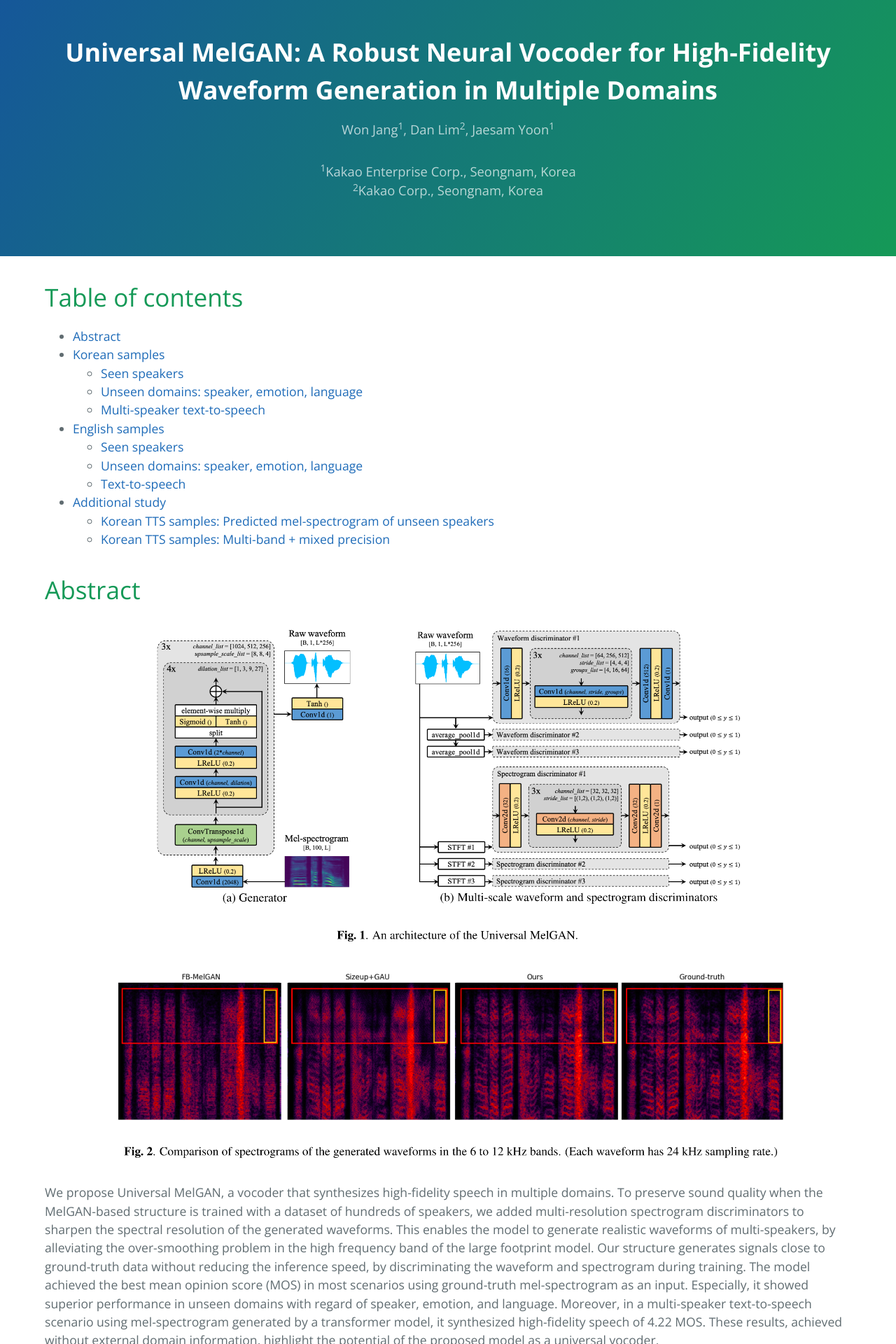
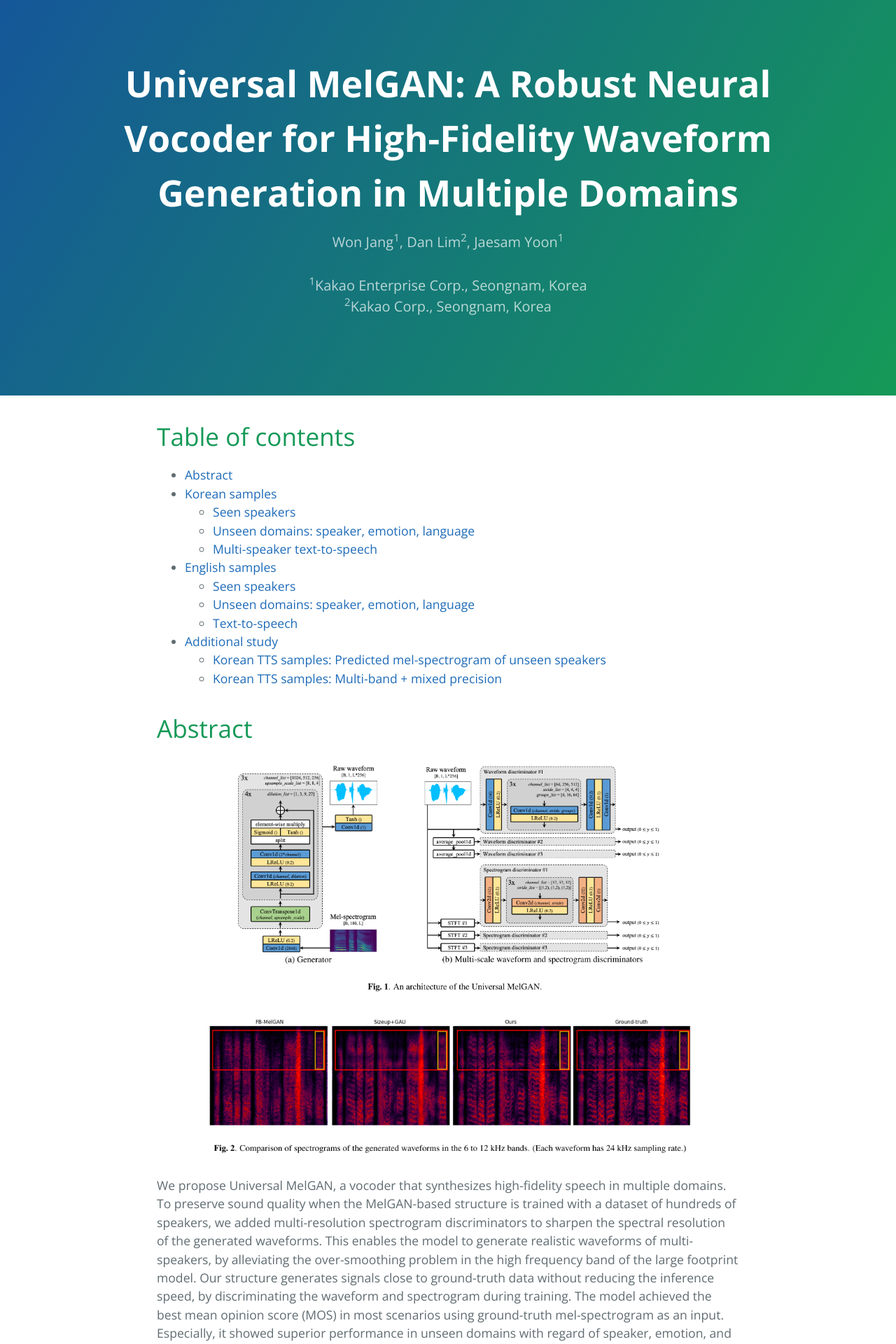
Before and after one commit to kallavinka8045/icassp2021, a Jekyll site: the page built from index.md, in a window 1280 px wide. Shown: the top 1920 px of the page at 70% size. Built offline with Jekyll 4.4.1, drawn with Linux system fonts in a browser that asks for light colours; our own code applies the rules of GitHub Pages for plain Markdown files; some of the changed text lies outside the part shown.

Commit message:
Update variables.scss

```diff
--- a/_sass/variables.scss
+++ b/_sass/variables.scss
@@ -1,6 +1,6 @@
 // Breakpoints
-$large-breakpoint: 120em !default;
-$medium-breakpoint: 63em !default;
+$large-breakpoint: 64em !default;
+$medium-breakpoint: 42em !default;
 
 // Headers
 $header-heading-color: #fff !default;
```
